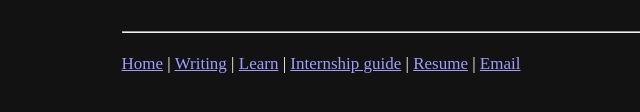
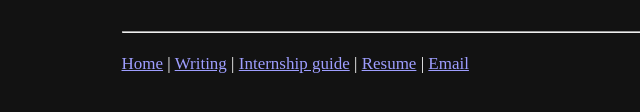
Before and after one commit to IlyaasK/ilyaask.github.io, a plain HTML site: page learn/index.html in a window 1280 px wide. Shown: the part 7079-7191 px from the top of the page, without its empty margins (186-826 px from the left). Drawn offline with Linux system fonts and the light colour scheme; files that its build step writes are made by us from their sources.

Commit message:
Learn: drop the Learn link from the page footer

```diff
--- a/learn/index.html
+++ b/learn/index.html
@@ -363,7 +363,7 @@ or <b>cppreference</b> where learncpp has no equivalent.</small></p>
 
 <hr>
 <p>
-<a href="index.html">Home</a> | <a href="blog/">Writing</a> | <a href="learn/">Learn</a> | <a href="intern/">Internship guide</a> | <a href="resume">Resume</a> | <a href="mailto:kapadiiy@mail.uc.edu">Email</a>
+<a href="index.html">Home</a> | <a href="blog/">Writing</a> | <a href="intern/">Internship guide</a> | <a href="resume">Resume</a> | <a href="mailto:kapadiiy@mail.uc.edu">Email</a>
 </p>
 
 <script>
```
